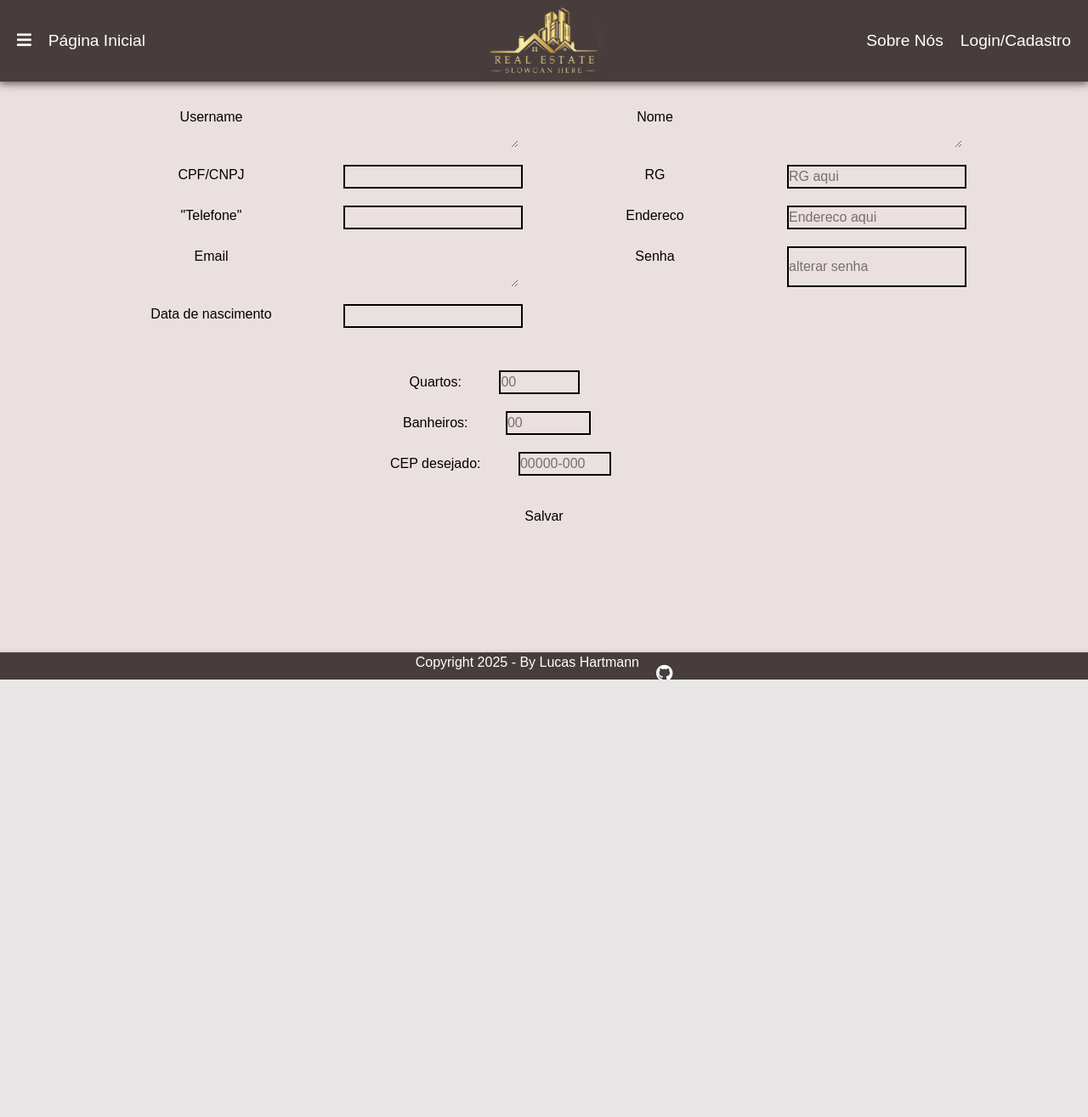
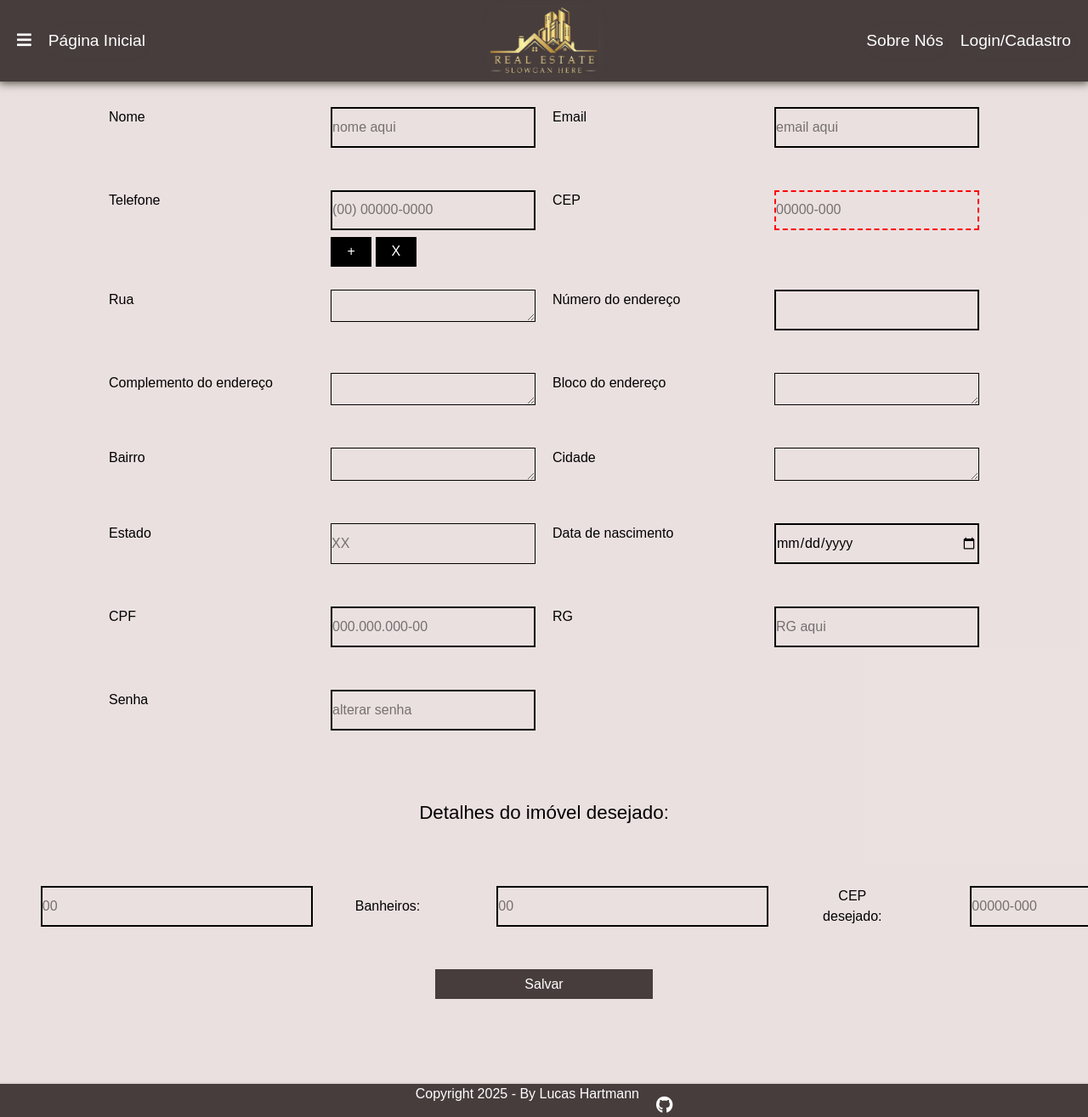
Before and after one commit to lucashartmann/projeto-pi-front, a PHP site: page /html/dados-cliente.html in a window 1280 px wide. Shown: the whole page at 85% size. Before the commit the page ends 800 px from the top, so only its background shows below. Run offline with PHP 8.4, Linux system fonts and the light colour scheme; some libraries are stand-ins or nearby versions; some web fonts are replaced.

Commit message:
cadastro do cliente, crud, mudanças no design

```diff
--- a/css/dados-cliente.css
+++ b/css/dados-cliente.css
@@ -5,14 +5,126 @@
     justify-self: center;
     width: 80%;
     margin: 30px;
+    /* justify-items: center; */
+    display: grid;
+    /* grid-template-columns: repeat(auto-fit, minmax(20%, 1fr)); */
+    /* grid-template-rows: repeat(auto-fit, minmax(30px, 1fr)); */
+    row-gap: 50px;
+    /* column-gap: 52px; */
+    /* justify-self: center; */
+    /* width: 90%; */
+
+    textarea {
+        height: 2.4rem !important;
+        font-size: 140%;
+        border: 1px solid black;
+    }
+
+    input {
+        height: 3rem !important;
+        font-size: 100%;
+        &:disabled {
+            border: 1px solid black;
+        }
+    }
+
+
+    #ta-cep {
+        height: 70% !important;
+    }
+
+    input[type="number"] {
+        height: 3rem !important;
+    }
+
+    label {
+        font-size: 100%;
+        font-weight: 500;
+    }
+
+    #container-telefones {
+        width: auto;
+        display: block;
+        height: 100%;
+
+        button {
+            margin-top: 8px;
+            background-color: black;
+            color: white;
+            border: none;
+            &:hover {
+                background-color: var(--background-nav);
+            }
+        }
+
+        input {
+            width: 100%;
+            height: 70% !important;
+        }
+    }
+
+
+
+}
+
+#detalhes {
+
+    justify-self: center;
     justify-items: center;
+    align-items: center;
+    justify-content: center;
+    align-content: center;
+    width: 100%;
+    height: auto;
+    margin-top: 70px;
+    margin-bottom: 50px;
+    display: flex;
+    text-align: center;
+    div {
+        display: flex;
+        justify-self: center;
+        justify-items: center;
+        align-self: center;
+        align-items: center;
+        justify-content: center;
+        align-content: center;
+    }
 
+    input {
+        height: 3rem !important;
+        width: 20rem;
+        font-size: 100%;
+        &:disabled {
+            border: 1px solid black;
+        }
+    }
+
+    input[type="number"] {
+        height: 3rem !important;
+    }
+
+    label {
+        font-size: 100%;
+        font-weight: 500;
+        text-align: center;
+        height: 100%;
+        margin: 0px 50px;
+    }
+
+}
+
+h3 {
+    font-size: 140%;
+    font-weight: 500;
+    text-align: center;
+    margin-bottom: 30px;
+    margin-top: 80px;
 }
 
 body {
     display: flex;
     flex-direction: column;
-    height: 100vh;
+    height: 100%;
 }
 
 
@@ -20,16 +132,16 @@ body {
     display: none;
 }
 
-#detalhes {
-    justify-self: center;
-    justify-items: center;
-    margin: 30px;
-}
+
 
 button {
     justify-self: center;
     width: 20%;
     height: 35px;
+    margin-bottom: 0px;
+    background-color: var(--background-nav);
+    color: white;
+
 }
 
 #ctn-botao {
@@ -40,6 +152,6 @@ button {
 }
 
 .detalhes-content input {
-    margin: 20px 0px 0px 40px;
+    margin: 0px 0px 0px 40px;
     width: 30%;
 }
--- a/html/cadastro-cliente.html
+++ b/html/cadastro-cliente.html
@@ -50,6 +50,8 @@
         <input placeholder="000.000.000-00" type="text" id="inpt-cpf" maxlength="14" minlength="14">
         <label id="stt-rg">RG</label>
         <input id="inpt-rg" placeholder="RG aqui" max="9" min="7" type="number">
+        <!-- <label>Senha</label>
+        <input type="password" name="senha" placeholder="alterar senha" id="inpt-senha"> -->
         <label id="stt-salario">Salário</label>
         <input id="inpt-salario" type="number">
         <label id="stt-creci">Creci</label>
--- a/html/dados-cliente.html
+++ b/html/dados-cliente.html
@@ -14,42 +14,61 @@
 
 <body>
     <div>
-        <div class="grid-container">
-            <label>Username</label>
-            <textarea id="inpt-username"></textarea>
-            <label>Nome</label>
-            <textarea id="inpt-nome"></textarea>
-            <label>CPF/CNPJ</label>
-            <input template="000.000.000-00" id="inpt-cpf" minlength="11" maxlength="14">
-            <label>RG</label>
-            <input id="inpt-rg" placeholder="RG aqui" minlength="7" maxlength="9">
-            <label>"Telefone"</label>
-            <input template="(00) 00000-0000" id="inpt-telefone">
-            <label>Endereco</label>
-            <input id="inpt-endereco" placeholder="Endereco aqui">
-            <label>Email</label>
-            <textarea id="inpt-email"></textarea>
+        <form class="grid-container">
+            <!-- <label>Username</label>
+            <input name="username" type="text" id="inpt-username"> -->
+            <label id="stt-nome">Nome</label>
+            <input placeholder="nome aqui" id="inpt-nome" type="text">
+            <label id="stt-email">Email</label>
+            <input type="email" placeholder="email aqui" id="inpt-email">
+            <label id="stt-telefone">Telefone</label>
+            <div id="container-telefones">
+                <input placeholder="(00) 00000-0000" id="inpt-telefone" type="text">
+                <button id="bt-mais-numero">+</button>
+                <button id="bt-remover-numero">X</button>
+            </div>
+            <label id="stt-cep">CEP</label>
+            <input type="text" id="ta-cep" maxlength="9" minlength="9" required placeholder="00000-000">
+            <label id="stt-rua">Rua</label>
+            <textarea disabled=True id="ta-rua"></textarea>
+            <label id="stt-numero">Número do endereço</label>
+            <input id="ta-numero" type="number">
+            <label id="stt-complemento">Complemento do endereço</label>
+            <textarea id="ta-complemento"></textarea>
+            <label id="stt-bloco">Bloco do endereço</label>
+            <textarea id="ta-bloco"></textarea>
+            <label id="stt-bairro">Bairro</label>
+            <textarea id="ta-bairro" disabled=True></textarea>
+            <label id="stt-cidade">Cidade</label>
+            <textarea id="ta-cidade" disabled=True></textarea>
+            <label id="stt-estado">Estado</label>
+            <input disabled=True placeholder="XX" id="ta-estado" maxlength="2" minlength="2" type="text">
+            <label id="stt-data-nascimento">Data de nascimento</label>
+            <input placeholder="00/00/0000" type="date" id="inpt-data-nascimento" maxlength="10" minlength="10">
+            <label id="stt-cpf">CPF</label>
+            <input placeholder="000.000.000-00" type="text" id="inpt-cpf" maxlength="14" minlength="14">
+            <label id="stt-rg">RG</label>
+            <input id="inpt-rg" placeholder="RG aqui" max="9" min="7" type="number">
             <label>Senha</label>
-            <input placeholder="alterar senha" id="inpt-senha" password=True>
-            <label id="stt-data-nascimento">Data de nascimento</label>
-            <input template="00/00/0000" id="inpt-data-nascimento" minlength="10" maxlength="10">
-        </div>
-        <div id="detalhes">
+            <input type="password" name="senha" placeholder="alterar senha" id="inpt-senha">
+        </form>
+        <h3 id="stt-detalhes">Detalhes do imóvel desejado:</h3>
+        <form id="detalhes">
             <div class="detalhes-content">
                 <label>Quartos:</label>
-                <input placeholder="00" type="number" maxlength="2">
+                <input type="text" placeholder="00" name="quartos" id="inpt-quartos" maxlength="2">
             </div>
             <div class="detalhes-content">
                 <label>Banheiros:</label>
-                <input placeholder="00" type="number" maxlength="2">
+                <input type="text" placeholder="00" name="banheiros" id="inpt-banheiros" maxlength="2">
             </div>
             <div class="detalhes-content">
                 <label>CEP desejado:</label>
-                <input placeholder="00000-000" id="inpt-cep" minlength="9" maxlength="9">
+                <input type="text" placeholder="00000-000" id="inpt-cep" minlength="9" maxlength="9">
             </div>
-        </div>
+        </form>
         <div id="ctn-botao">
-            <button>Salvar</button>
+            <button onclick="salvarDados()">Salvar</button>
         </div>
         <label id="stt-compras">Imoveis do usuário</label>
         <div id="imoveis"></div>
@@ -86,5 +105,6 @@
         });
 </script>
 <script src="../js/base.js"></script>
+<script src="../js/dados-cliente.js"></script>
 
 </html>
--- a/html/login.html
+++ b/html/login.html
@@ -6,6 +6,7 @@
     <meta name="viewport" content="width=device-width, initial-scale=1.0">
     <title>Login</title>
     <link rel="stylesheet" href="https://cdnjs.cloudflare.com/ajax/libs/font-awesome/5.15.3/css/all.min.css">
+    <script src="https://cdn.jsdelivr.net/npm/inputmask/dist/inputmask.min.js"></script>
     <link rel="stylesheet" href="../css/base.css">
     <link rel="stylesheet" href="../css/login.css">
 
@@ -25,11 +26,11 @@
             <h3>Data de Nascimento</h3>
             <input type="date" name="data_nascimento" id="data-nascimento" required>
             <h3>CPF</h3>
-            <input type="text" name="cpf" id="cpf" autocomplete="off" required>
+            <input type="text" name="cpf" id="cpf" autocomplete="off" minlength="14" maxlength="14" required>
             <h3>Email</h3>
             <input type="email" name="email" id="email-cadastro" autocomplete="email" required>
             <h3>Senha</h3>
-            <input type="password" name="senha" id="senha-cadastro" autocomplete="current-password" minlength="3" required>
+            <input type="password" name="senha" id="senha-cadastro" oninput="verificaSenha()" autocomplete="current-password" minlength="8" required>
             <button type="submit" onsubmit="fazerCadastro()">Cadastrar</button>
         </form>
         <form onsubmit="fazerLogin()" id="form-login">
--- a/js/cadastro-cliente.js
+++ b/js/cadastro-cliente.js
@@ -1,3 +1,3 @@
-Inputmask("(99) 99999-9999").mask("#inpt_telefone");
-Inputmask("999.999.999-99").mask("#inpt_cpf");
-Inputmask("99999-999").mask("#ta_cep");
+Inputmask("(99) 99999-9999").mask("#inpt-telefone");
+Inputmask("999.999.999-99").mask("#inpt-cpf");
+Inputmask("99999-999").mask("#ta-cep");
--- a/php/api/login.php
+++ b/php/api/login.php
@@ -28,6 +28,11 @@ switch ($acao) {
     case "login":
         $body = file_get_contents("php://input");
         $data = json_decode($body, true);
+
+        if (!is_array($data)) {
+            $resultado = (["status" => "erro", "mensagem" => "JSON inválido"]);
+            return;
+        }
 
         if (json_last_error() !== JSON_ERROR_NONE) {
             $resultado = (["status" => "erro", "mensagem" => "JSON inválido"]);
--- a/php/controller/controller.php
+++ b/php/controller/controller.php
@@ -17,6 +17,73 @@ require_once __DIR__ . '/../model/__init__.php';
 class controller
 {
 
+    function atualizarUsuario($dados)
+    {
+        try {
+            $nome = $dados['nome'] ?? null;
+            $email = $dados['email'] ?? null;
+            $senha = $dados['senha'] ?? null;
+            $dataNascimento = isset($dados['data_nascimento']) ? DateTime::createFromFormat('Y-m-d', $dados['data_nascimento']) : null;
+            $cpfCnpj = $dados['cpf_cnpj'] ?? null;
+            $rg = $dados['rg'] ?? null;
+            $telefones = $dados['telefones'] ?? null;
+            $endereco = $dados['endereco'] ?? null;
+            $tipo = $dados['tipo'] ?? null;
+            $usuario = Null;
+            $creci = $dados['creci'] ?? null;
+            $salario = $dados['salario'] ?? null;
+            $id = $dados['id'] ?? null;
+            if (!$id) {
+                return (["status" => "erro", "mensagem" => "ID do usuário não fornecido"]);
+            }
+            if ($tipo == "CORRETOR") {
+                $usuario = new Corretor($email, $senha, $email, $nome, $cpfCnpj, $creci);
+            } else if ($tipo == "GERENTE") {
+                $usuario = new Gerente($email, $senha, $email, $nome, $cpfCnpj);
+            } else if ($tipo == "CAPTADOR") {
+                $usuario = new Captador($email, $senha, $email, $nome, $cpfCnpj);
+            } else if ($tipo == "CLIENTE") {
+                $usuario = new Cliente($email, $senha, $email, $nome, $cpfCnpj);
+            } else if ($tipo == "PROPRIETARIO") {
+                $usuario = new Proprietario($email, $nome, $cpfCnpj);
+            } else {
+                return (["status" => "erro", "mensagem" => "Tipo de usuário inválido"]);
+            }
+
+            $usuario->setDataNascimento($dataNascimento);
+            $usuario->setRg($rg);
+            $usuario->setTelefones($telefones);
+            $usuario->setId($id);
+
+            $endereco = new Endereco(
+                $endereco['rua'] ?? null,
+                $endereco['bairro'] ?? null,
+                $endereco['cep'] ?? null,
+                $endereco['cidade'] ?? null,
+                $endereco['uf'] ?? null,
+            );
+
+            $endereco->setNumero($endereco['numero'] ?? null);
+            $endereco->setComplemento($endereco['complemento'] ?? null);
+            $verificar_endereco = Init::getInstance()->verificarEndereco($endereco);
+            if ($verificar_endereco) {
+                $endereco = $verificar_endereco;
+            } else {
+                $endereco = Init::getInstance()->cadastrarEndereco($endereco);
+            }
+            $usuario->setEndereco($endereco);
+
+            $atualizacao = Init::getInstance()->atualizarUsuario($usuario);
+            if ($atualizacao) {
+                return (["status" => "sucesso", "mensagem" => "Usuário atualizado com sucesso"]);
+            } else {
+                return (["status" => "erro", "mensagem" => "Erro ao atualizar usuário"]);
+            }
+        } catch (Exception $e) {
+            return (["status" => "erro", "mensagem" => "Erro ao atualizar usuário: " . $e->getMessage()]);
+        }
+    }
+
     function cadastrarUsuario($data)
     {
         try {
@@ -25,14 +92,19 @@ class controller
             $email = $data['email'] ?? '';
             $senha = $data['senha'] ?? '';
             $cpf = $data['cpf'] ?? '';
-            $dataNascimento = $data['data_nascimento'] ?? '';
+            $dataNascimento = $data['data_nascimento'] ? DateTime::createFromFormat('Y-m-d', $data['data_nascimento']) : null;
 
             $usuario = new Cliente($email, $senha, $email, $nome, $cpf);
             $usuario->setDataNascimento($dataNascimento);
 
             $resultado = Init::getInstance()->cadastrarUsuario($usuario);
             if ($resultado) {
-                return (["status" => "sucesso", "mensagem" => "Usuário cadastrado com sucesso"]);
+                $login = $this->verificarLogin(['usuario' => $email, 'senha' => $senha]);
+                if ($login['status'] === 'sucesso') {
+                    return (["status" => "sucesso", "mensagem" => "Usuário cadastrado com sucesso"]);
+                } else {
+                    return (["status" => "erro", "mensagem" => "Usuário cadastrado, mas falha ao logar automaticamente"]);
+                }
             } else {
                 return (["status" => "erro", "mensagem" => "Erro ao cadastrar usuário"]);
             }
@@ -57,9 +129,40 @@ class controller
         try {
             session_start();
             if (isset($_SESSION['usuario_id'])) {
+                $usuario = Init::getInstance()->getUsuarioPorId($_SESSION['usuario_id']);
+
+                $dados = [
+                    "id" => $usuario->getId(),
+                    "nome" => $usuario->getNome(),
+                    "email" => $usuario->getEmail(),
+                    "cpf_cnpj" => $usuario->getCpfCnpj(),
+                    "rg" => $usuario->getRg(),
+                    "telefones" => [$usuario->getTelefones()],
+                    "endereco" => $usuario->getEndereco() ? [
+                        "rua" => $usuario->getEndereco()->rua ?? null,
+                        "numero" => $usuario->getEndereco()->numero ?? null,
+                        "bairro" => $usuario->getEndereco()->bairro ?? null,
+                        "cidade" => $usuario->getEndereco()->cidade ?? null,
+                        "uf" => $usuario->getEndereco()->uf ?? null,
+                        "cep" => $usuario->getEndereco()->cep ?? null,
+                        "complemento" => $usuario->getEndereco()->complemento ?? null,
+                    ] : null,
+                    "data_nascimento" => $usuario->getDataNascimento(),
+                    "tipo" => $usuario->getTipo() ?? null,
+                    "data_cadastro" => $usuario->getDataCadastro(),
+                    "data_modificacao" => $usuario->getDataModificacao()
+                ];
+
+                if ($usuario->getTipo() == "CORRETOR") {
+                    $dados["creci"] = $usuario->getCreci();
+                } elseif (in_array($usuario->getTipo(), ["GERENTE", "CAPTADOR", "FINANCEIRO"])) {
+                    $dados["salario"] = $usuario->getSalario();
+                }
+
                 return ([
                     "status" => "sucesso",
-                    "tipo" => $_SESSION['tipo']
+                    "tipo" => $_SESSION['tipo'],
+                    "usuario" => $dados
                 ]);
             } else {
                 return ([
@@ -375,7 +478,7 @@ class controller
                 return (["status" => "erro", "mensagem" => "Imóvel não encontrado"]);
             }
         } catch (Exception $e) {
-            echo (json_encode(["status" => "erro", "mensagem" => $e->getMessage()]));
+            return (["status" => "erro", "mensagem" => $e->getMessage()]);
         }
     }
 
```
Also changed, not shown: css/login.css (+25 -27 lines), js/base.js (+9 -3 lines), js/dados-cliente.js (added, +91 -0 lines), js/login.js (+42 -4 lines), php/api/usuarios.php (+16 -5 lines).
